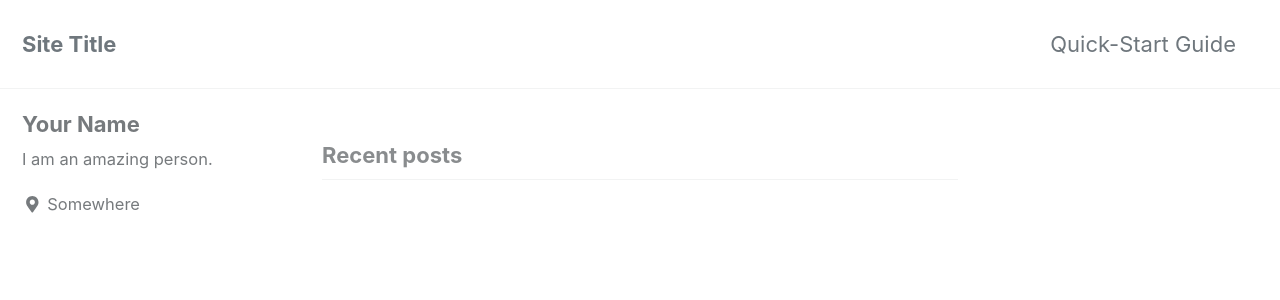
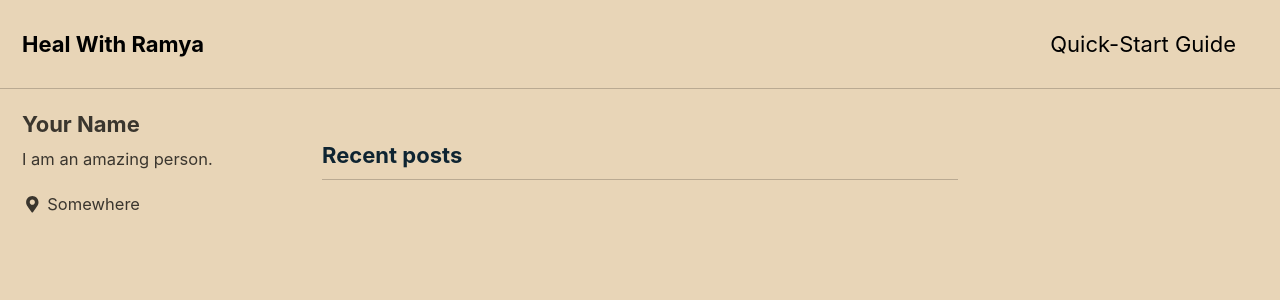
Before and after one commit to rpillutla/rpillutla.github.io, a Jekyll site: the page built from index.html, in a window 1280 px wide and 900 px high. Shown: the top 300 px of the window. Built offline with Jekyll 4.4.1, drawn with Linux system fonts in a browser that asks for light colours; cached includes are drawn as plain includes; nearby versions of some CDN libraries; the list of posts is cut into pages by our own code; some of the changed text lies outside the part shown.

Commit message:
Added basic info

```diff
--- a/_config.yml
+++ b/_config.yml
@@ -12,14 +12,14 @@
 
 # theme                  : "minimal-mistakes-jekyll"
 # remote_theme           : "mmistakes/minimal-mistakes"
-minimal_mistakes_skin    : "default" # "air", "aqua", "contrast", "dark", "dirt", "neon", "mint", "plum", "sunrise"
+minimal_mistakes_skin    : "sunrise" # "air", "aqua", "contrast", "dark", "dirt", "neon", "mint", "plum", "sunrise"
 
 # Site Settings
 locale                   : "en-US"
-title                    : "Site Title"
+title                    : "Heal With Ramya"
 title_separator          : "-"
-name                     : "Your Name"
-description              : "An amazing website."
+name                     : "Ramya Pillutla"
+description              : "Find your healing here"
 url                      : # the base hostname & protocol for your site e.g. "https://mmistakes.github.io"
 baseurl                  : # the subpath of your site, e.g. "/blog"
 repository               : # GitHub username/repo-name e.g. "mmistakes/minimal-mistakes"
```
